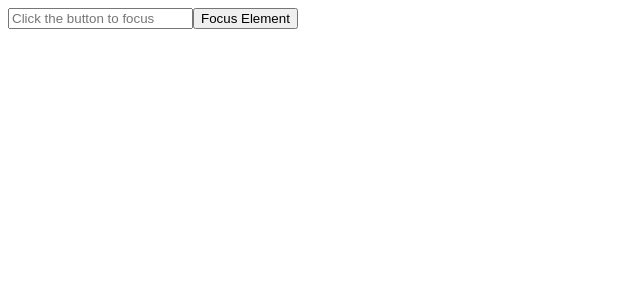
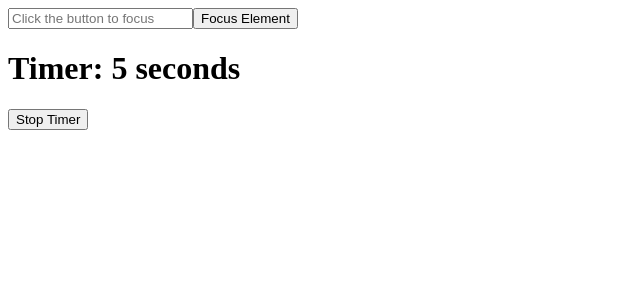
Before and after one commit to Hrisshhii/react-practice, a React (Vite) app in the folder react-basics/: page / in a window 1280 px wide. Shown: the top 300 px of the page, without its empty margins (0-640 px from the left). Built offline with nearby package versions, Linux system fonts and the light colour scheme.

Commit message:
Timer using useRef Hook

```diff
--- a/react-basics/src/App.jsx
+++ b/react-basics/src/App.jsx
@@ -1,11 +1,12 @@
 import './App.css';
-import FocusInput from './components/FocusInput';
+import FocusInput, { Timer } from './components/FocusInput';
 
 function App() {
 
   return (
     <>
       <FocusInput />
+      <Timer />
     </>
   );
 }
--- a/react-basics/src/components/FocusInput.jsx
+++ b/react-basics/src/components/FocusInput.jsx
@@ -1,5 +1,26 @@
-import React from 'react';
-import { useRef } from 'react';
+import React, { useEffect, useState,useRef } from 'react';
+
+
+export function Timer(){
+    const [count,setCount]=useState(0);
+    const intervalRef=useRef(null);
+    useEffect(()=>{
+        intervalRef.current=setInterval(()=>{
+            setCount(prevCount=>prevCount+1)
+        },1000)
+        return ()=>{
+            clearInterval(intervalRef.current);
+        };
+    })
+
+    return (
+        <>
+            <h1>Timer: {count} seconds</h1>
+            <button onClick={()=>clearInterval(intervalRef.current)}>Stop Timer</button>
+        </>
+    );
+};
+
 
 const FocusInput = () => {
     const inputElem=useRef(null);
```
